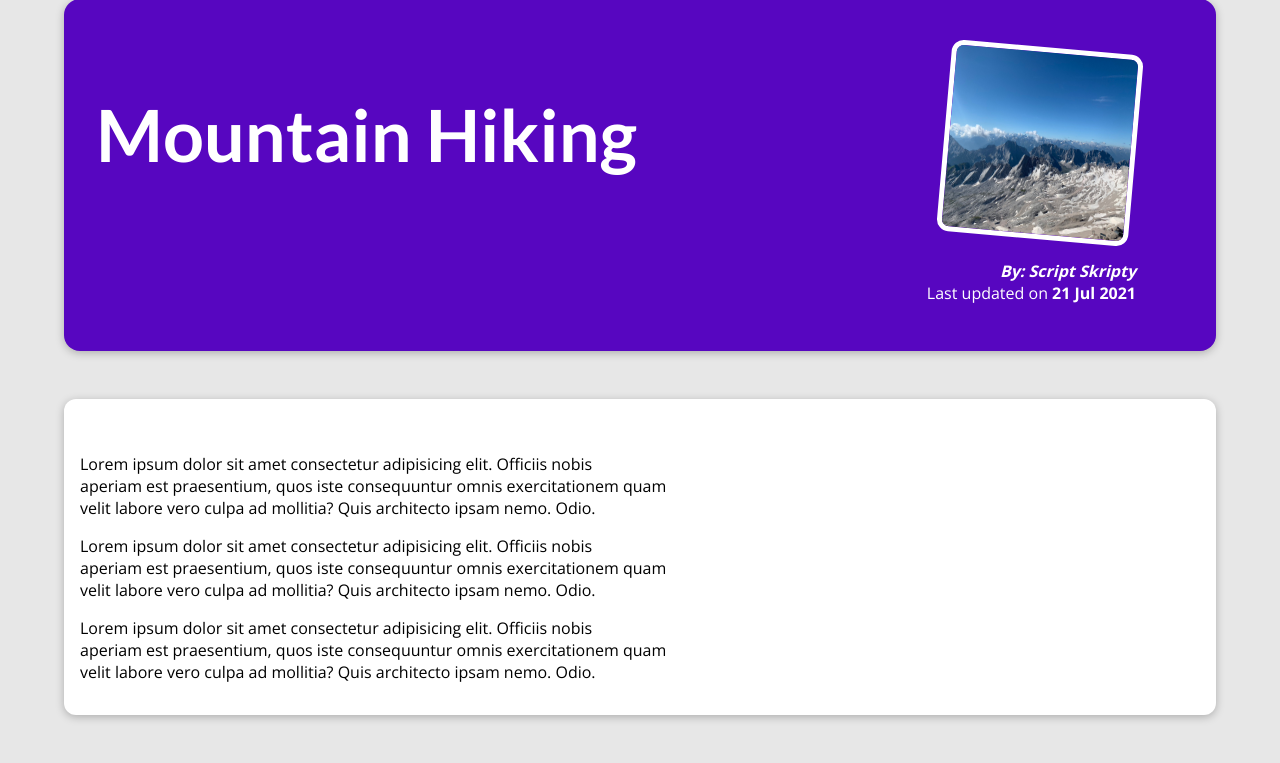
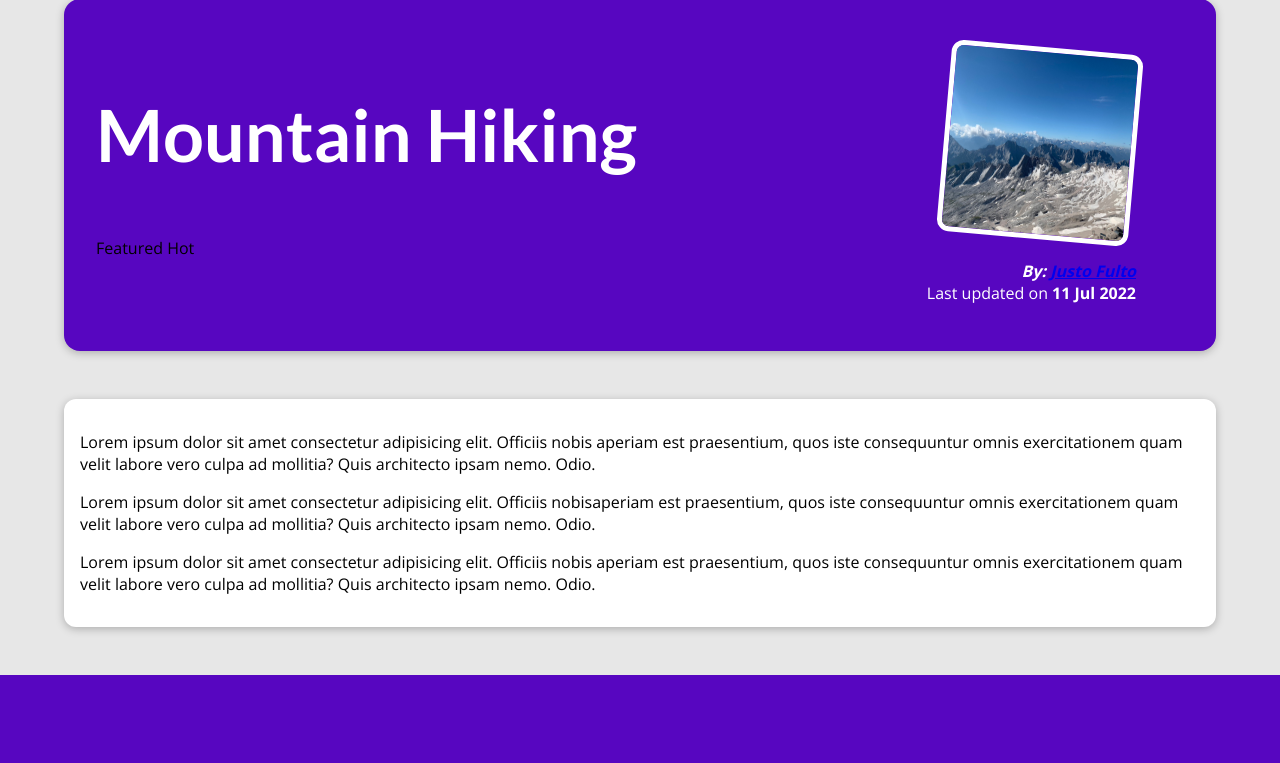
Before and after one commit to unsubstantiated-Script/django_blog, a Django app: page /posts/hike-in-the-mountains in a window 1280 px wide. Shown: the part 129-892 px from the top of the page. After the commit the page ends 804 px from the top, so only its background shows below. Run offline with Django 4.2, Linux system fonts and the light colour scheme; data comes from the database, SQL or seed files in the repository.

Commit message:
Updating data to come from db

```diff
--- a/blog/templates/blog/includes/post.html
+++ b/blog/templates/blog/includes/post.html
@@ -2,7 +2,7 @@
 <li>
     <article class="post">
         <a href="{% url "post-detail-page" post.slug %}">
-            <img src="{% static "blog/images/"|add:post.image %}" alt="{{ post.title }}">
+            <img src="{% static "blog/images/"|add:post.image_name %}" alt="{{ post.title }}">
             <div class="post__content">
                 <h3>{{ post.title }}</h3>
                 <p>{{ post.excerpt }}</p>
--- a/blog/templates/blog/post-detail.html
+++ b/blog/templates/blog/post-detail.html
@@ -10,9 +10,14 @@
 {% block content %}
     <section id="summary">
         <h2> {{ post.title }}</h2>
+        <div>
+            {% for tag in post_tags %}
+                <span class="tag">{{ tag.caption }}</span>
+            {% endfor %}
+        </div>
         <article>
-             <img src="{% static "blog/images/"|add:post.image %}" alt="{{ post.title }}">
-            <address>By:   {{ post.author }}</address>
+             <img src="{% static "blog/images/"|add:post.image_name %}" alt="{{ post.title }}">
+            <address>By: <a href="mailto:{{ post.author.email_address }}">{{ post.author }}</a> </address>
             <div>
                 Last updated on
                 <time>{{ post.date|date:"d M Y" }}</time>
--- a/blog/views.py
+++ b/blog/views.py
@@ -1,93 +1,33 @@
-from django.shortcuts import render
-from datetime import date
+from django.shortcuts import render, get_object_or_404
+from .models import Post
+
 
 # Create your views here.
-all_posts = [
-    {
-        "slug": "hike-in-the-mountains",
-        "image": "mountains.jpg",
-        "author": "Script Skripty",
-        "date": date(2021, 7, 21),
-        "title": "Mountain Hiking",
-        "excerpt": "There's nothing like the views you get when hiking in the mountains! And I wasn't even prepared for what happened whilst I was enjoying the view!",
-        "content": """
-            Lorem ipsum dolor sit amet consectetur adipisicing elit. Officiis nobis
-            aperiam est praesentium, quos iste consequuntur omnis exercitationem quam
-            velit labore vero culpa ad mollitia? Quis architecto ipsam nemo. Odio.
+# all_posts = []
 
-            Lorem ipsum dolor sit amet consectetur adipisicing elit. Officiis nobis
-            aperiam est praesentium, quos iste consequuntur omnis exercitationem quam
-            velit labore vero culpa ad mollitia? Quis architecto ipsam nemo. Odio.
-
-            Lorem ipsum dolor sit amet consectetur adipisicing elit. Officiis nobis
-            aperiam est praesentium, quos iste consequuntur omnis exercitationem quam
-            velit labore vero culpa ad mollitia? Quis architecto ipsam nemo. Odio.
-          """
-    },
-    {
-        "slug": "programming-is-fun",
-        "image": "coding.jpg",
-        "author": "Scripter",
-        "date": date(2022, 3, 10),
-        "title": "Programming Is Great!",
-        "excerpt": "Did you ever spend hours searching that one error in your code? Yep - that's what happened to me yesterday...",
-        "content": """
-            Lorem ipsum dolor sit amet consectetur adipisicing elit. Officiis nobis
-            aperiam est praesentium, quos iste consequuntur omnis exercitationem quam
-            velit labore vero culpa ad mollitia? Quis architecto ipsam nemo. Odio.
-
-            Lorem ipsum dolor sit amet consectetur adipisicing elit. Officiis nobis
-            aperiam est praesentium, quos iste consequuntur omnis exercitationem quam
-            velit labore vero culpa ad mollitia? Quis architecto ipsam nemo. Odio.
-
-            Lorem ipsum dolor sit amet consectetur adipisicing elit. Officiis nobis
-            aperiam est praesentium, quos iste consequuntur omnis exercitationem quam
-            velit labore vero culpa ad mollitia? Quis architecto ipsam nemo. Odio.
-          """
-    },
-    {
-        "slug": "into-the-woods",
-        "image": "woods.jpg",
-        "author": "Skripty Script",
-        "date": date(2020, 8, 5),
-        "title": "Nature At Its Best",
-        "excerpt": "Nature is amazing! The amount of inspiration I get when walking in nature is incredible!",
-        "content": """
-            Lorem ipsum dolor sit amet consectetur adipisicing elit. Officiis nobis
-            aperiam est praesentium, quos iste consequuntur omnis exercitationem quam
-            velit labore vero culpa ad mollitia? Quis architecto ipsam nemo. Odio.
-
-            Lorem ipsum dolor sit amet consectetur adipisicing elit. Officiis nobis
-            aperiam est praesentium, quos iste consequuntur omnis exercitationem quam
-            velit labore vero culpa ad mollitia? Quis architecto ipsam nemo. Odio.
-
-            Lorem ipsum dolor sit amet consectetur adipisicing elit. Officiis nobis
-            aperiam est praesentium, quos iste consequuntur omnis exercitationem quam
-            velit labore vero culpa ad mollitia? Quis architecto ipsam nemo. Odio.
-          """
-    }
-]
-
-def get_date(post):
-    return post['date']
+# def get_date(post):
+#     return post['date']
 
 
 def starting_page(request):
-    sorted_posts = sorted(all_posts, key=get_date)
-    latest_posts = sorted_posts[-3:]
+    latest_posts = Post.objects.all().order_by("-date")[:3]
+    # sorted_posts = sorted(all_posts, key=get_date)
+    # latest_posts = sorted_posts[-3:]
     return render(request, "blog/index.html", {
         "posts": latest_posts
     })
 
 
 def posts(request):
+    all_posts = Post.objects.all().order_by("-date")
     return render(request, "blog/all-posts.html", {
         "all_posts": all_posts
     })
 
 
 def post_detail(request, slug):
-    selected_post = next(post for post in all_posts if post['slug'] == slug)
+    selected_post = get_object_or_404(Post, slug=slug)
     return render(request, "blog/post-detail.html", {
-        "post": selected_post
+        "post": selected_post,
+        "post_tags": selected_post.tags.all()
     })
```
Also changed, not shown: blog/static/blog/post-detail.css (+14 -0 lines).
